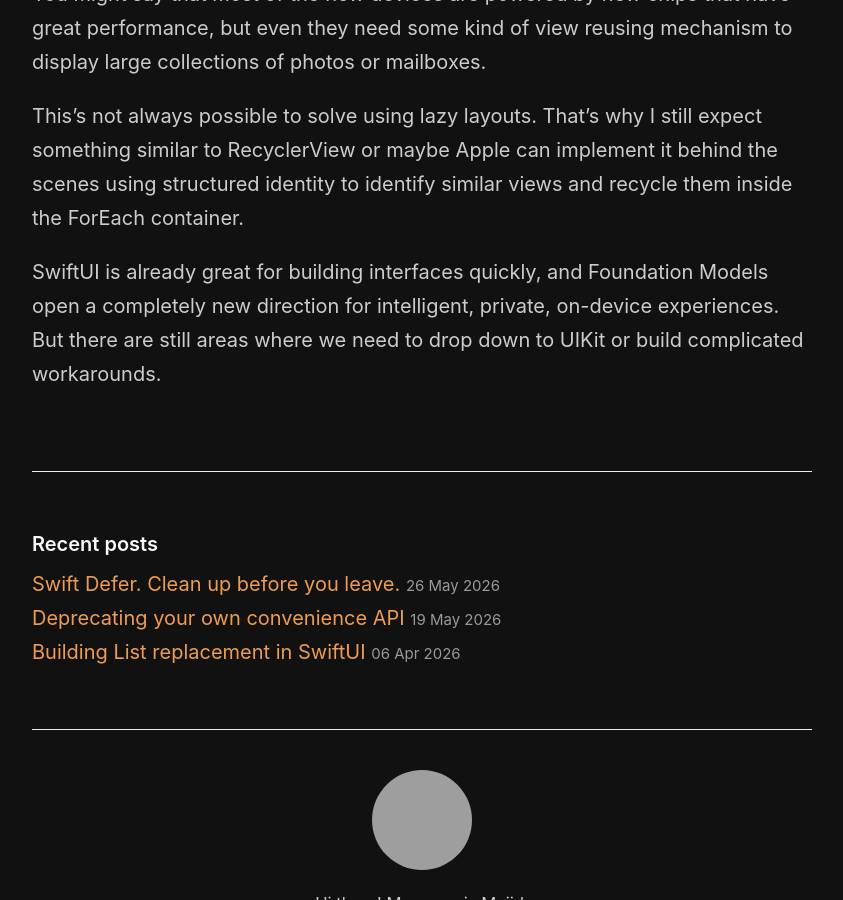
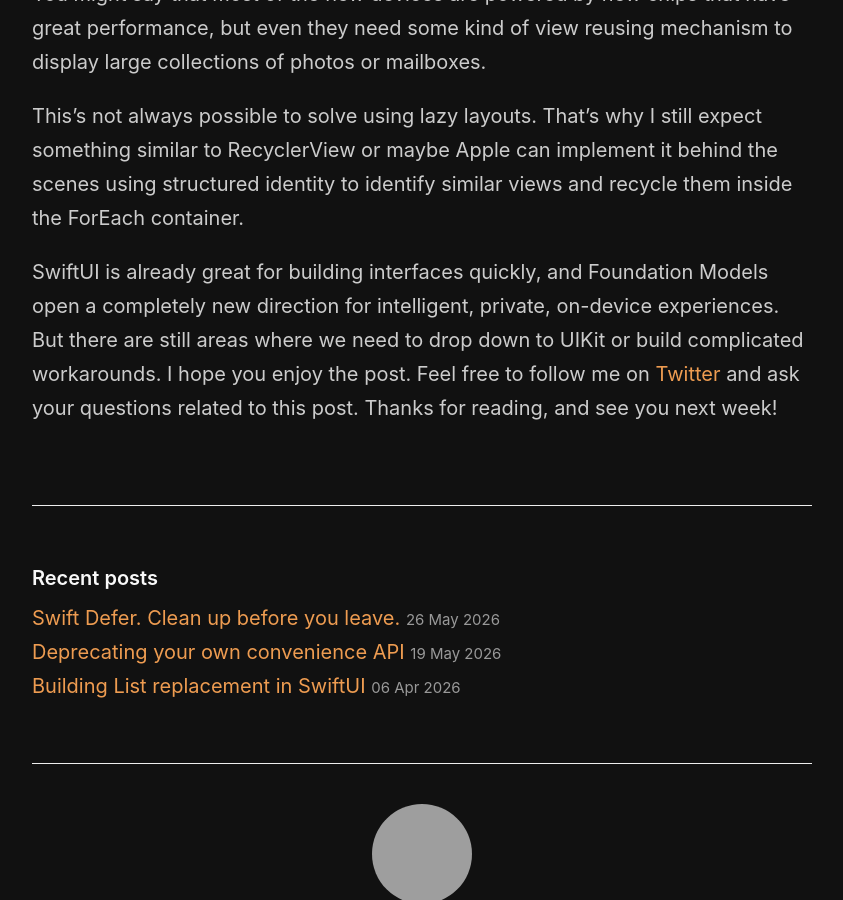
Before and after one commit to mecid/mecid.github.io, a Jekyll site: the page built from _posts/2026-06-02-wwdc26-wishes.md, in a window 1280 px wide and 900 px high, scrolled down 2503 px, cut to the strip 0-900 px from the top of the window. Shown: the whole strip, without its empty margins (218-1061 px from the left). Built offline with Jekyll 4.4.1, drawn with Linux system fonts in a browser that asks for light colours; grey boxes are pictures that could not be loaded.

Commit message:
wishes post conclusion tuned

```diff
--- a/_posts/2026-06-02-wwdc26-wishes.md
+++ b/_posts/2026-06-02-wwdc26-wishes.md
@@ -88,4 +88,4 @@ You might say that most of the new devices are powered by new chips that have gr
 This’s not always possible to solve using lazy layouts. That’s why I still expect something similar to RecyclerView or maybe Apple can implement it behind the scenes using structured identity to identify similar views and recycle them inside the ForEach container.
 
 
-SwiftUI is already great for building interfaces quickly, and Foundation Models open a completely new direction for intelligent, private, on-device experiences. But there are still areas where we need to drop down to UIKit or build complicated workarounds.
+SwiftUI is already great for building interfaces quickly, and Foundation Models open a completely new direction for intelligent, private, on-device experiences. But there are still areas where we need to drop down to UIKit or build complicated workarounds. I hope you enjoy the post. Feel free to follow me on [Twitter](https://twitter.com/mecid) and ask your questions related to this post. Thanks for reading, and see you next week!
```
